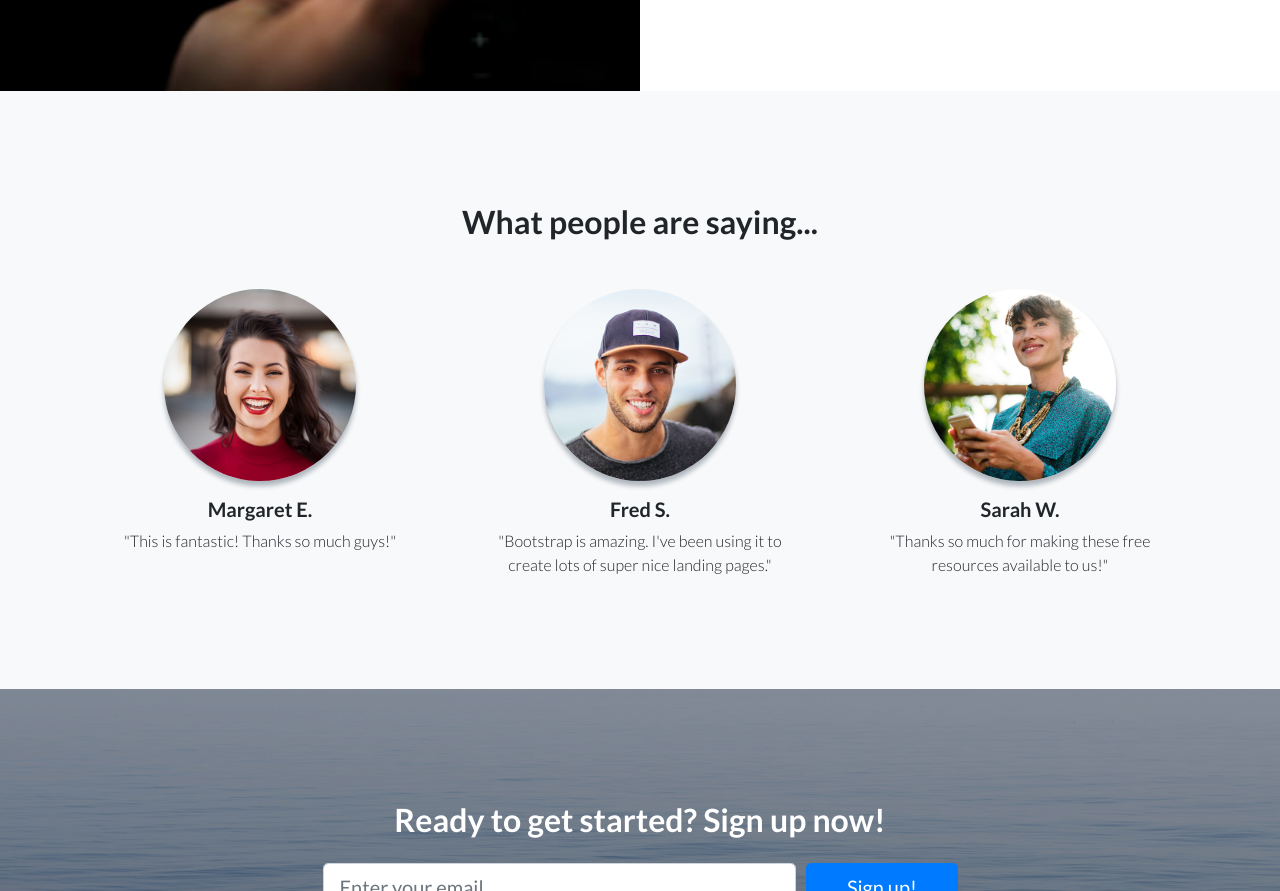
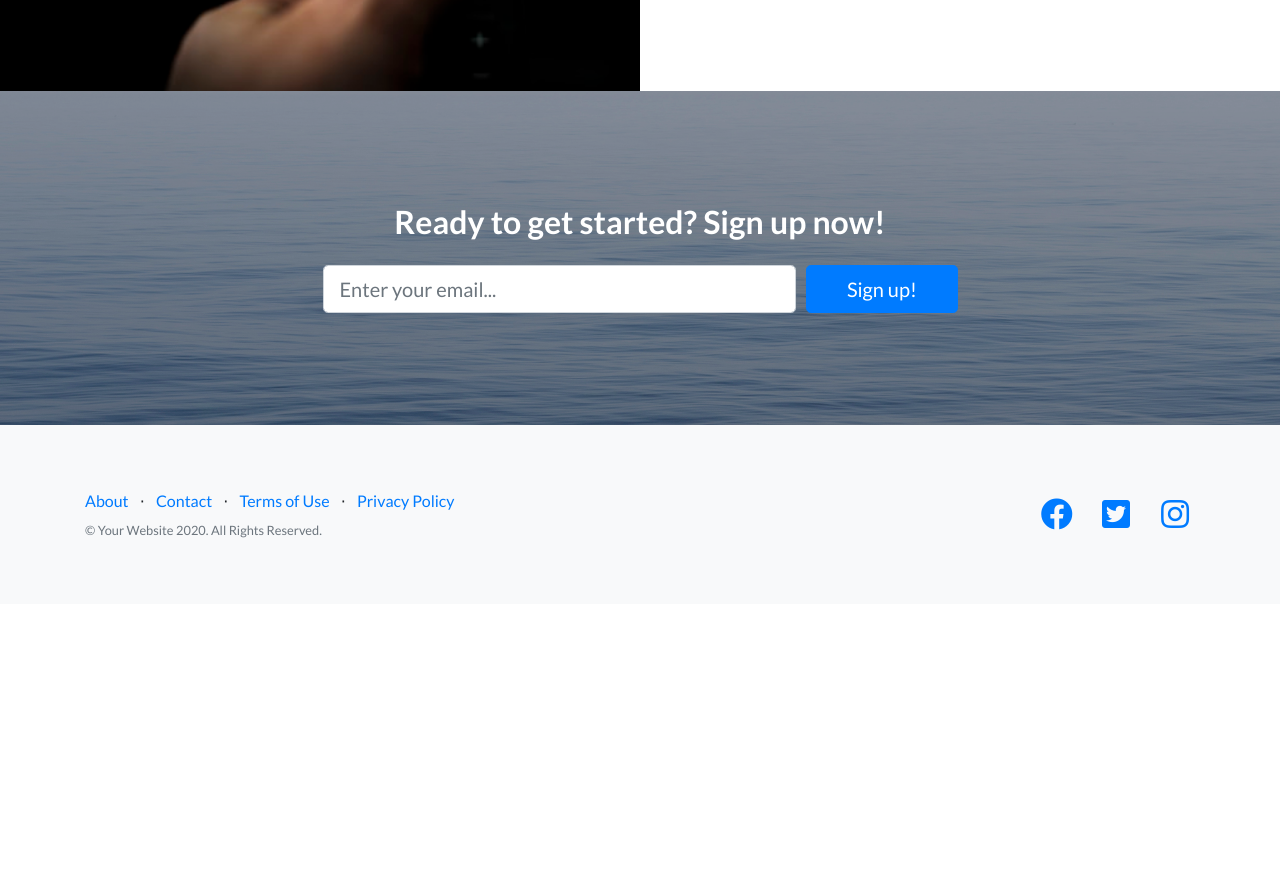
Before and after one commit to DariyusHadizadeh19/CUS1172Project1, a website: page index.html in a window 1280 px wide. Shown: the part 3335-4226 px from the top of the page. After the commit the page ends 3939 px from the top, so only its background shows below. Drawn offline with Linux system fonts and the light colour scheme.

Commit message:
Update index.html

```diff
--- a/index.html
+++ b/index.html
@@ -98,35 +98,7 @@
     </div>
   </section>
 
-  <!-- Testimonials -->
-  <section class="testimonials text-center bg-light">
-    <div class="container">
-      <h2 class="mb-5">What people are saying...</h2>
-      <div class="row">
-        <div class="col-lg-4">
-          <div class="testimonial-item mx-auto mb-5 mb-lg-0">
-            <img class="img-fluid rounded-circle mb-3" src="img/testimonials-1.jpg" alt="">
-            <h5>Margaret E.</h5>
-            <p class="font-weight-light mb-0">"This is fantastic! Thanks so much guys!"</p>
-          </div>
-        </div>
-        <div class="col-lg-4">
-          <div class="testimonial-item mx-auto mb-5 mb-lg-0">
-            <img class="img-fluid rounded-circle mb-3" src="img/testimonials-2.jpg" alt="">
-            <h5>Fred S.</h5>
-            <p class="font-weight-light mb-0">"Bootstrap is amazing. I've been using it to create lots of super nice landing pages."</p>
-          </div>
-        </div>
-        <div class="col-lg-4">
-          <div class="testimonial-item mx-auto mb-5 mb-lg-0">
-            <img class="img-fluid rounded-circle mb-3" src="img/testimonials-3.jpg" alt="">
-            <h5>Sarah W.</h5>
-            <p class="font-weight-light mb-0">"Thanks so much for making these free resources available to us!"</p>
-          </div>
-        </div>
-      </div>
-    </div>
-  </section>
+  <!-- t. -->
 
   <!-- Call to Action -->
   <section class="call-to-action text-white text-center">
```
